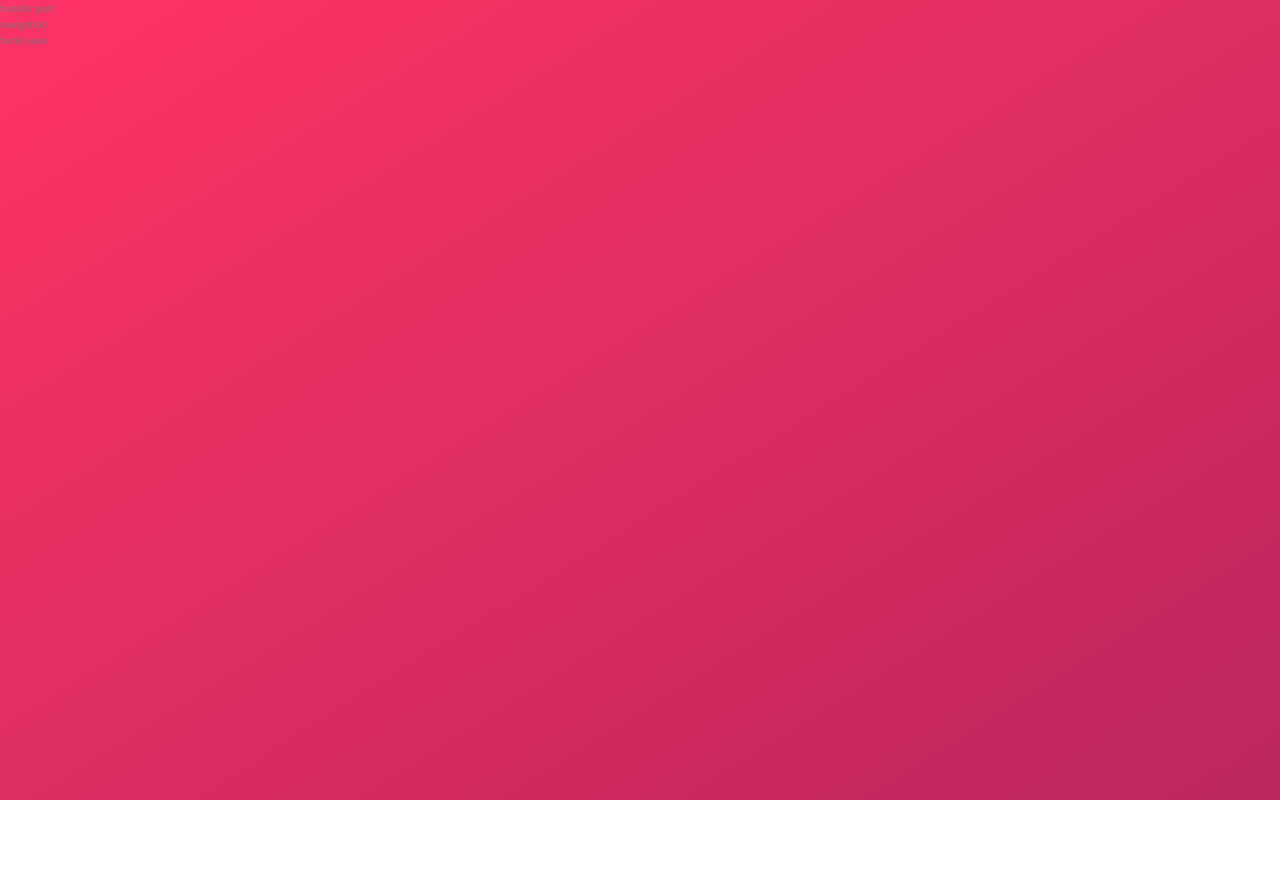
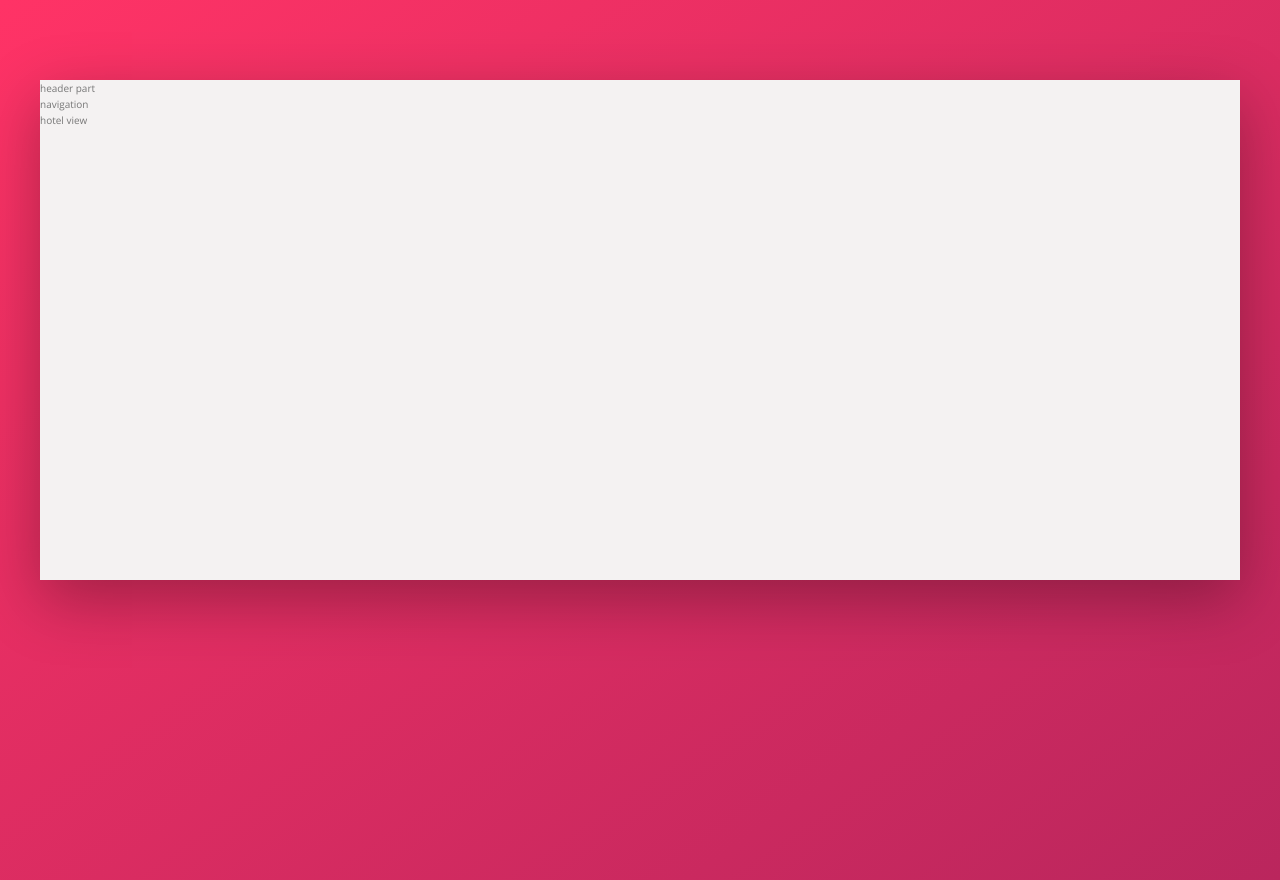
Before and after one commit to jeffdruid/trilloApp, a website: page index.html in a window 1280 px wide. Before the commit the page ends 800 px from the top, so only its background shows below. Drawn offline with nearby package versions, Linux system fonts and the light colour scheme.

Commit message:
container layout

```diff
--- a/sass/_layout.scss
+++ b/sass/_layout.scss
@@ -0,0 +1,16 @@
+.container {
+	max-width: 120rem;
+	margin: 8rem auto;
+	background-color: var(--color-grey-light-2);
+	box-shadow: 0 2rem 6rem rgba(0, 0, 0, 0.3);
+	min-height: 50rem;
+}
+.header {
+}
+.content {
+}
+.sidebar {
+}
+
+.hotel-view {
+}
```
Also changed, not shown: css/style.css.
